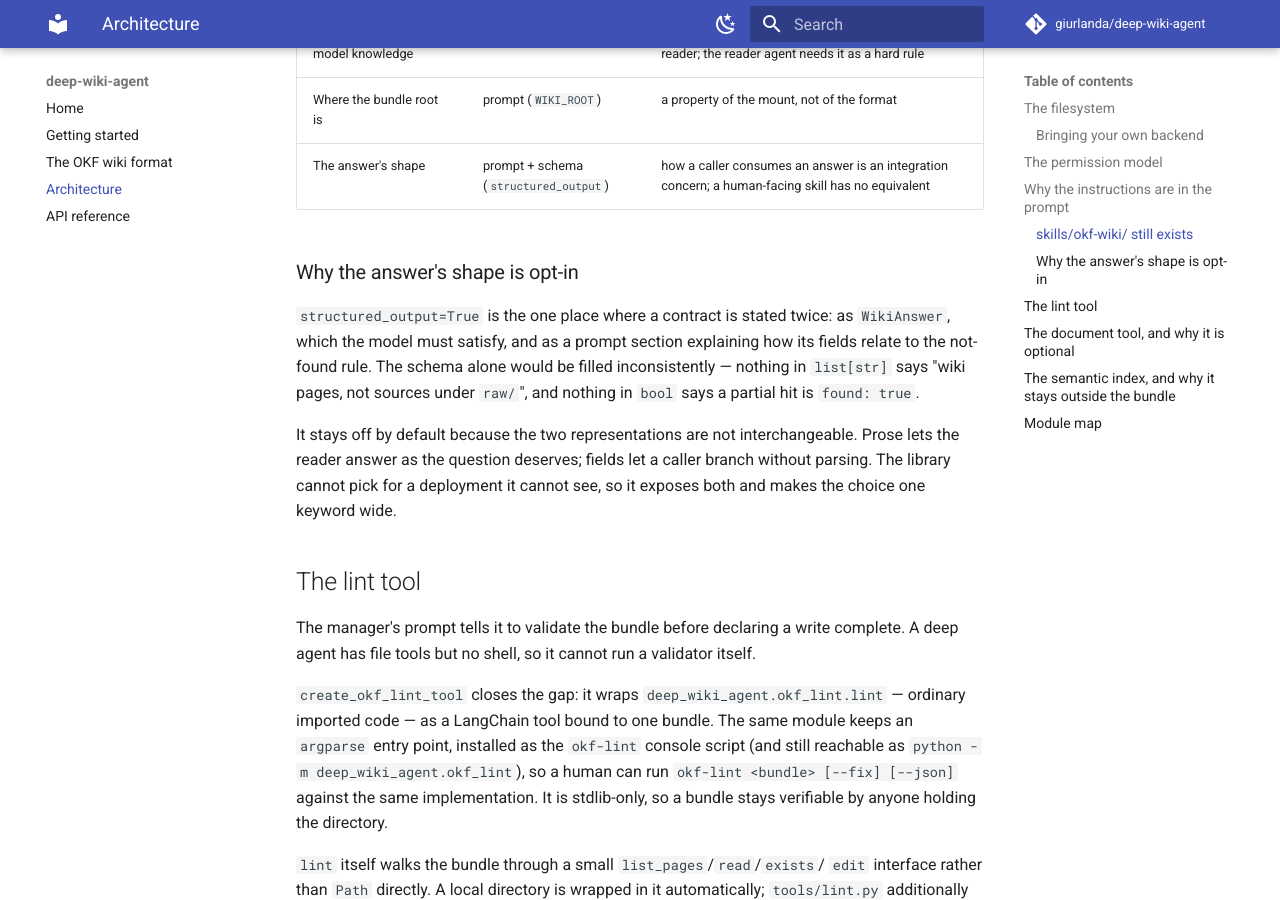
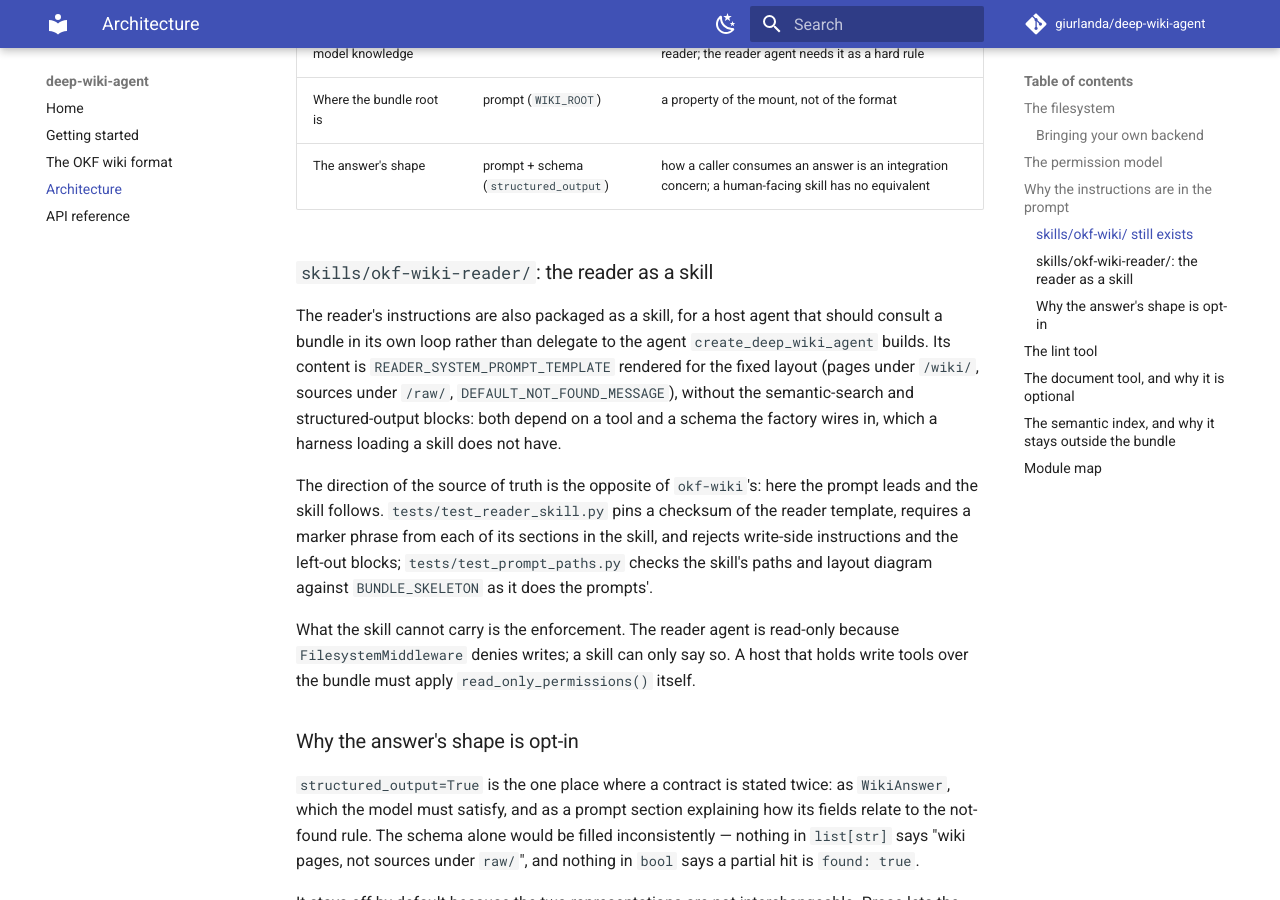
Before and after one commit to giurlanda/deep-wiki-agent, an MkDocs documentation site: the page built from docs/architecture.md, in a window 1280 px wide and 900 px high, scrolled down 3152 px. Built offline with MkDocs 1.6.1 and Material for MkDocs 9.7.7, drawn with Linux system fonts in a browser that asks for light colours; comment, search, counter and statistics services are not loaded; some of the changed text lies outside the part shown.

Commit message:
feat(skills): add okf-wiki-reader consultation skill (#35)
Package the reader prompt as a skill so a host agent can consult an OKF
bundle (/wiki/ + /raw/) in its own loop instead of delegating to the
reader agent. Semantic search and structured output stay agent-only.
A checksum and per-section markers keep the skill in step with
READER_SYSTEM_PROMPT_TEMPLATE; its paths are checked against
BUNDLE_SKELETON like the prompts'.

Refs #34

Co-authored-by: Claude Opus 5.5 <noreply@anthropic.com>

```diff
--- a/docs/architecture.md
+++ b/docs/architecture.md
@@ -145,6 +145,28 @@ What the prompts own beyond the skill's content:
 | Where the bundle root is | prompt (`WIKI_ROOT`) | a property of the mount, not of the format |
 | The answer's shape | prompt + schema (`structured_output`) | how a caller consumes an answer is an integration concern; a human-facing skill has no equivalent |
 
+### `skills/okf-wiki-reader/`: the reader as a skill
+
+The reader's instructions are also packaged as a skill, for a host agent that
+should consult a bundle in its own loop rather than delegate to the agent
+`create_deep_wiki_agent` builds. Its content is `READER_SYSTEM_PROMPT_TEMPLATE`
+rendered for the fixed layout (pages under `/wiki/`, sources under `/raw/`,
+`DEFAULT_NOT_FOUND_MESSAGE`), without the semantic-search and structured-output
+blocks: both depend on a tool and a schema the factory wires in, which a
+harness loading a skill does not have.
+
+The direction of the source of truth is the opposite of `okf-wiki`'s: here the
+prompt leads and the skill follows. `tests/test_reader_skill.py` pins a
+checksum of the reader template, requires a marker phrase from each of its
+sections in the skill, and rejects write-side instructions and the left-out
+blocks; `tests/test_prompt_paths.py` checks the skill's paths and layout
+diagram against `BUNDLE_SKELETON` as it does the prompts'.
+
+What the skill cannot carry is the enforcement. The reader agent is read-only
+because `FilesystemMiddleware` denies writes; a skill can only say so. A host
+that holds write tools over the bundle must apply `read_only_permissions()`
+itself.
+
 ### Why the answer's shape is opt-in
 
 `structured_output=True` is the one place where a contract is stated twice: as
@@ -284,3 +306,4 @@ puts it back later.
 | `semantic/index.py` | ingestion, the incremental manifest, and hybrid-aware search |
 | `semantic/tools.py` | the optional `semantic_ingest` / `semantic_search` tools and their factory |
 | `skills/okf-wiki/` | the skill, at the repo root: not shipped, not mounted |
+| `skills/okf-wiki-reader/` | the reader prompt as a consultation skill: not shipped, not mounted |
--- a/src/deep_wiki_agent/__init__.py
+++ b/src/deep_wiki_agent/__init__.py
@@ -52,7 +52,7 @@ from deep_wiki_agent.tools import (
     run_okf_lint,
 )
 
-__version__ = "0.7.3"
+__version__ = "0.8.0"
 
 __all__ = [
     "BUNDLE_SKELETON",
```
Also changed, not shown: CHANGELOG.md (+21 -0 lines), README.md (+13 -0 lines), docs/okf.md (+7 -0 lines), skills/okf-wiki-reader/SKILL.md (added, +78 -0 lines), 3 other files.
